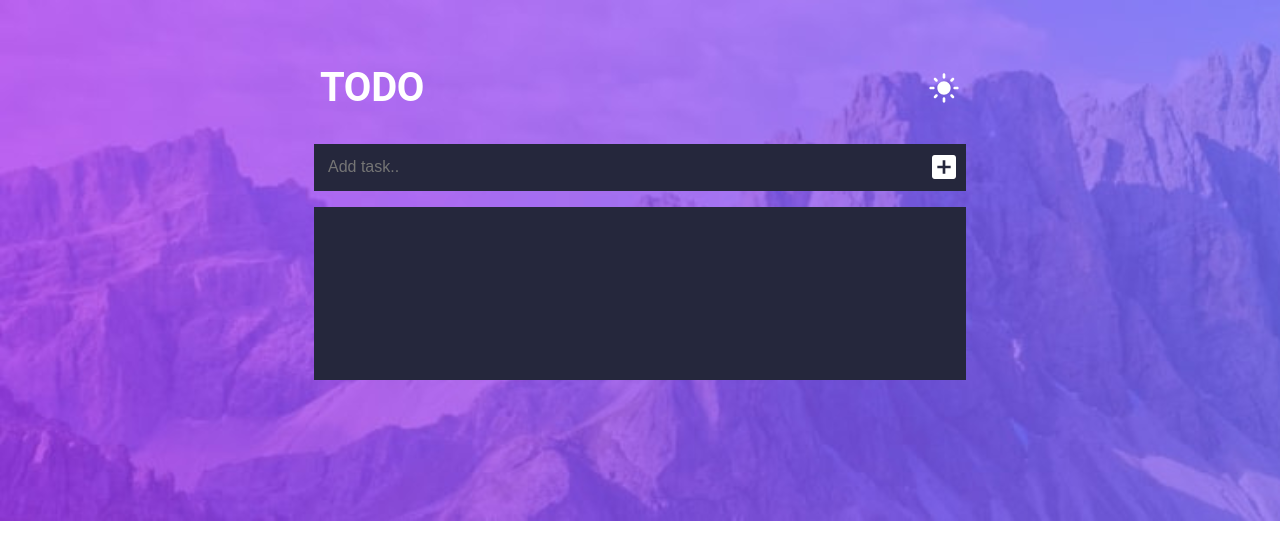
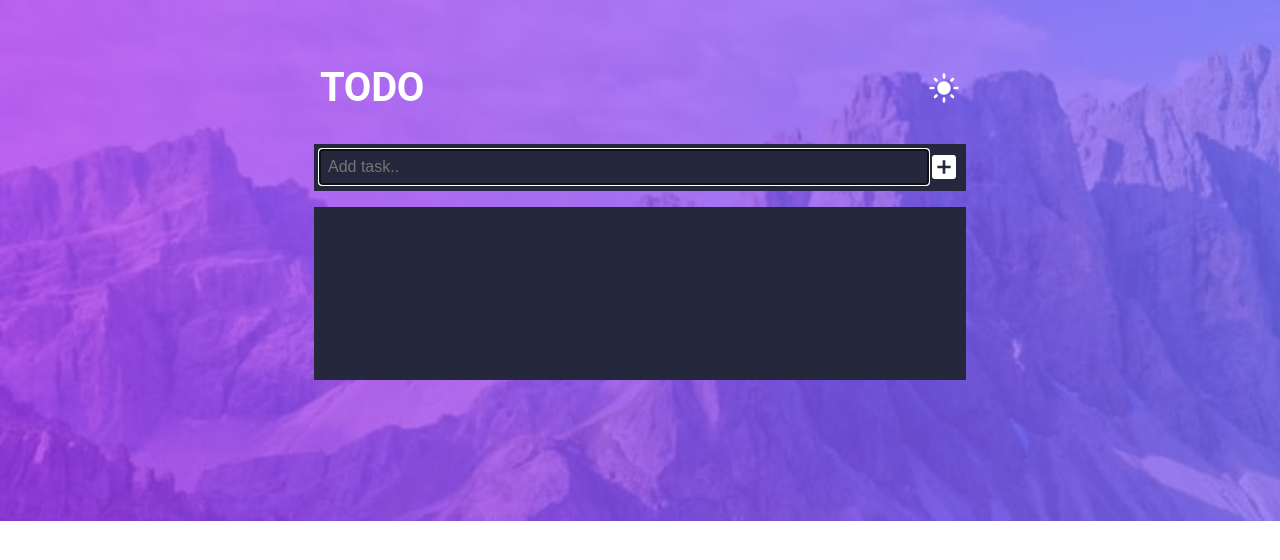
Before and after one commit to JAbsolu/Todo-app, a React (Create React App) app: page / in a window 1280 px wide. Shown: the top 560 px of the page. Built offline with nearby package versions, Linux system fonts and the light colour scheme.

Commit message:
----Modified the map function to retrieve the tasks from the array in reverse to see newest tasks first--------- more efficient than adding new tasks to the begining of the array

```diff
--- a/src/components/body/index.jsx
+++ b/src/components/body/index.jsx
@@ -1,4 +1,4 @@
-import React from "react";
+import React, { useRef } from "react";
 import { Box, Typography, collapseClasses, useMediaQuery } from "@mui/material";
 import { useState, useEffect } from "react";
 import LightModeIcon from '@mui/icons-material/LightMode';
@@ -15,6 +15,7 @@ const Body = () => {
     const [updatedTaskArray, setUpdatedTaskArray] = useState([]);
     const [completed, setCompletion] = useState(false)
     const [darkTheme, setDarkTheme] = useState(false);
+    const taskInputRef = useRef(null)
     const colordark = themes.dark;
     const colorwhite = themes.white;
     const lightGray = themes.lightGray;
@@ -32,12 +33,14 @@ const Body = () => {
         if (storedTasks) {
             setUpdatedTaskArray(storedTasks);
         }
+        taskInputRef.current.focus()
     }, []);
 
     /**
      * Add tasks functions
      */
     const add_task_on_enter = (evt) => {
+
         if (evt.key === 'Enter') {
             let newTask = evt.target.value;
 
@@ -162,6 +165,7 @@ const Body = () => {
                         type="text"
                         id='taskInput'
                         placeholder="Add task.."
+                        ref={taskInputRef}
                         style={{
                             width: '95%',
                             margin: '0 auto',
@@ -197,7 +201,7 @@ const Body = () => {
                     margin: '0 auto',
                 }}>
                     <ul style={{ margin: 0, padding: '0 0.25rem',}}>
-                        {updatedTaskArray.map((task, index)=> (
+                        {updatedTaskArray.slice().reverse().map((task, index)=> (
                             <li id={index}
                                 style={{
                                     color: colorwhite,
```
